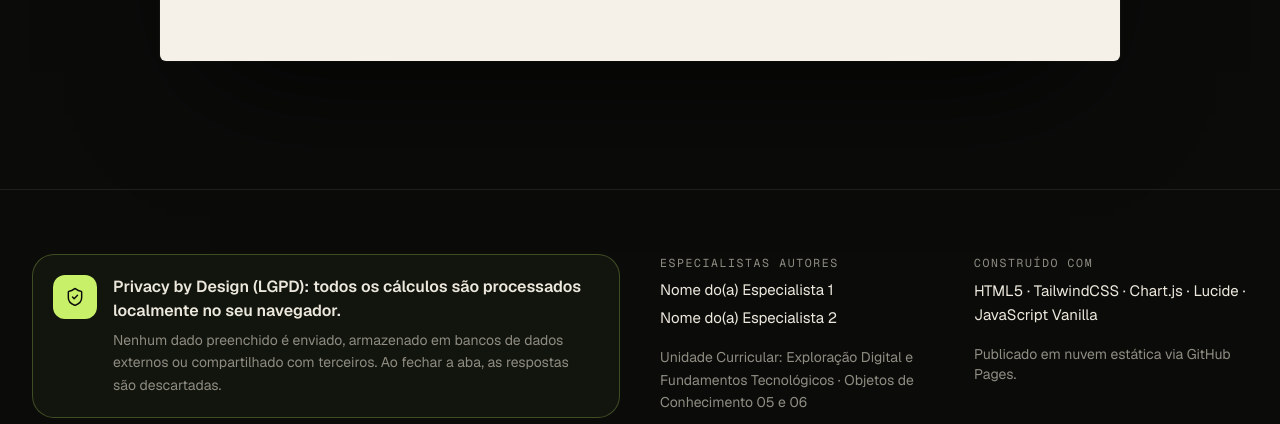
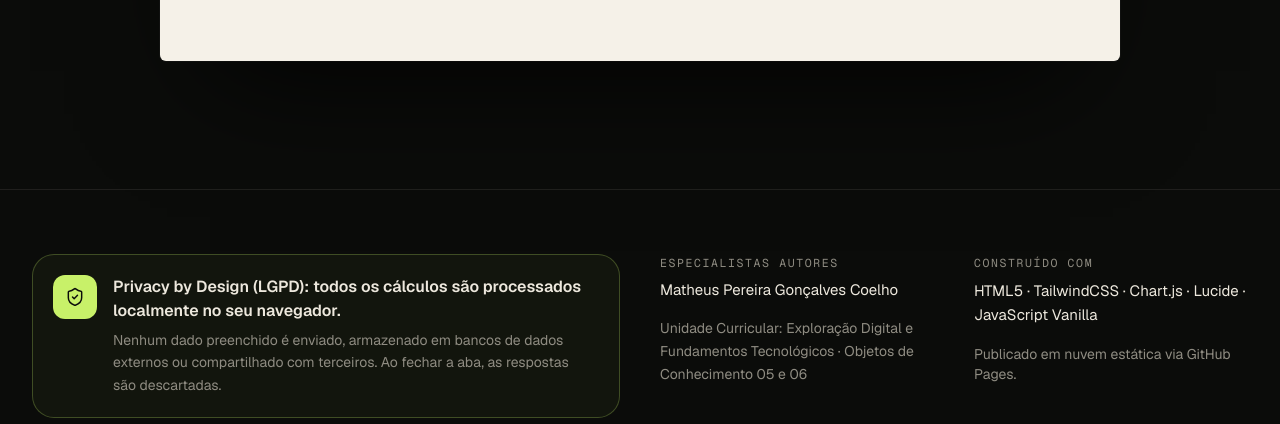
Before and after one commit to matheuspg17/Nelore_consultoria_digital, a plain HTML site: page index.html in a window 1280 px wide. Shown: the part 9009-9433 px from the top of the page. Drawn offline with nearby package versions, Linux system fonts and the light colour scheme.

Commit message:
Update authors in index.html

```diff
--- a/index.html
+++ b/index.html
@@ -743,8 +743,8 @@
    Toda a lógica roda no navegador (client-side). Nada é enviado.
    ===================================================================== */
 
-/* ✏️ Edite aqui os nomes dos especialistas autores */
-const AUTORES = ['Nome do(a) Especialista 1', 'Nome do(a) Especialista 2'];
+
+const AUTORES = ['Matheus Pereira Gonçalves Coelho'];
 
 /* ---------------- Modelo de dados ---------------- */
 const PILLARS = [
```
